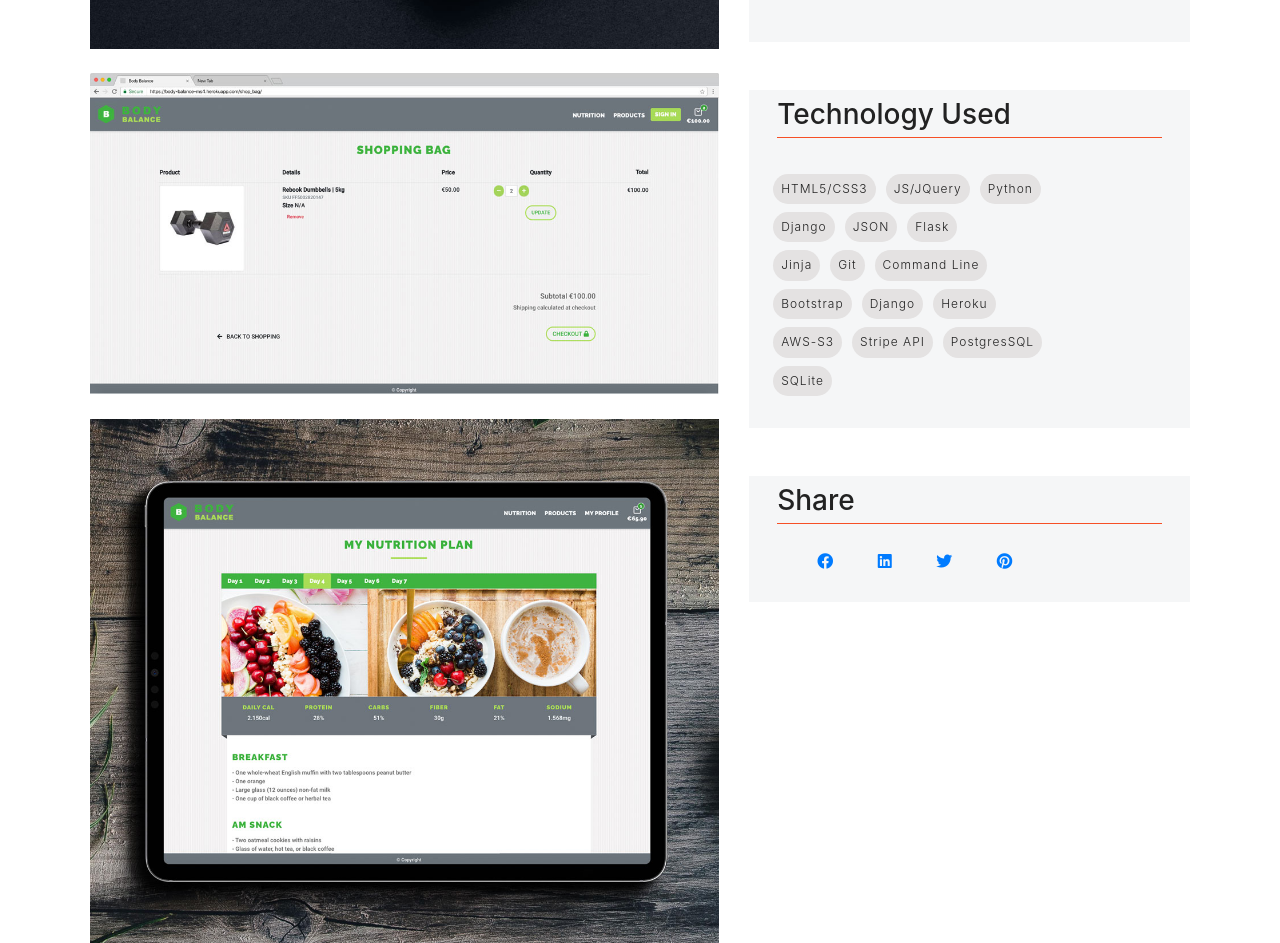
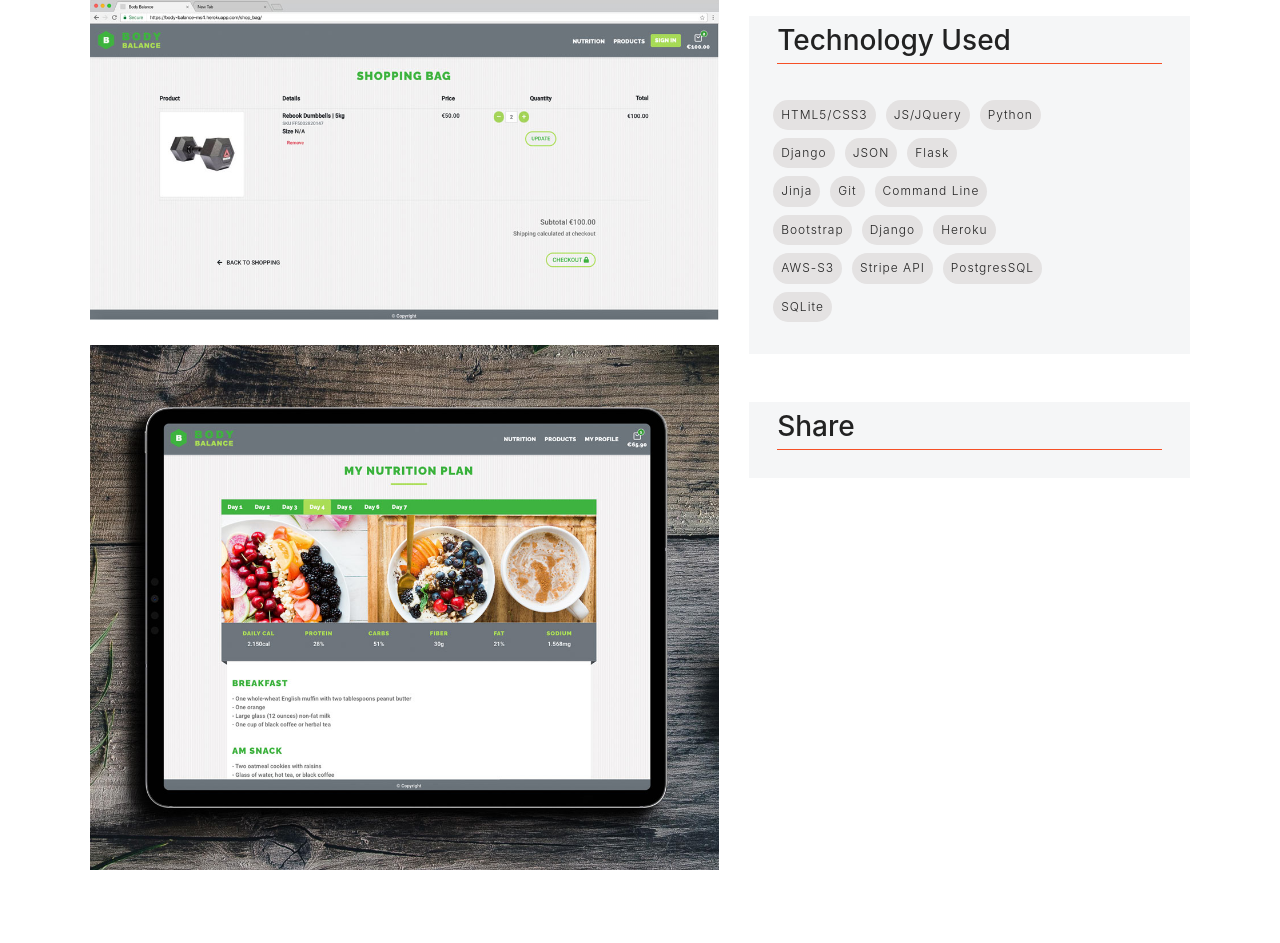
Before and after one commit to Camila-Ribeiro/MyPortfolio, a Flask app: page /projects/body-balance in a window 1280 px wide. Shown: the part 1593-2536 px from the top of the page. Run offline with Flask 2, Linux system fonts and the light colour scheme; some libraries are stand-ins or nearby versions.

Commit message:
Update share/social links on product-detail page, refactor base.html

```diff
--- a/templates/base.html
+++ b/templates/base.html
@@ -10,14 +10,15 @@
         <link rel="stylesheet" href="https://stackpath.bootstrapcdn.com/bootstrap/4.4.1/css/bootstrap.min.css" integrity="sha384-Vkoo8x4CGsO3+Hhxv8T/Q5PaXtkKtu6ug5TOeNV6gBiFeWPGFN9MuhOf23Q9Ifjh" crossorigin="anonymous"/>
         <link href="https://cdnjs.cloudflare.com/ajax/libs/font-awesome/5.13.0/css/all.min.css" rel="stylesheet"/>
         <link href="https://fonts.googleapis.com/css?family=Lora%7CMontserrat&display=swap" rel="stylesheet"/>
-        <link href="{{ url_for('static', filename='css/hover-min.css') }}" rel="stylesheet" media="all" />
         <link href="{{ url_for('static', filename='css/style.css') }}" type="text/css" rel="stylesheet"/>
-        <link href="https://cdnjs.cloudflare.com/ajax/libs/animate.css/4.1.1/animate.min.css" rel="stylesheet" />
+        <link href="https://cdnjs.cloudflare.com/ajax/libs/animate.css/4.1.1/animate.min.css" rel="stylesheet"/>
+        <!-- JS ShareThis -->
+        <script type="text/javascript" src="https://platform-api.sharethis.com/js/sharethis.js#property=6022c0d9f71937001207d33b&product=inline-share-buttons" async="async"></script>
         <title>{{ title }}</title>
     </head>
     <body>
         <header>
-            <nav class="navbar navbar-light navbar-expand-lg " id="navbar">
+            <nav class="navbar navbar-light navbar-expand-lg fixed-top" id="navbar">
                 <a class="{% if request.path == '/' %} smooth {% endif %} navbar-brand" href="{{ url_for('index') }}">Camila Ribeiro</a>
                 <button class="navbar-toggler navigation" data-toggle="collapse" data-target="#navbarNav" aria-controls="navbarNav" aria-expanded="false" aria-label="Toggle navigation">
                     <span class="navbar-toggler-icon"></span>
@@ -45,21 +46,6 @@
         {% block content %}
         {% endblock %}
 
-        <script>
-            window.onscroll = function() {myFunction()};
-
-            var navbar = document.getElementById("navbar");
-            var sticky = navbar.offsetTop;
-
-            function myFunction() {
-              if (window.pageYOffset >= sticky) {
-                navbar.classList.add("sticky")
-              } else {
-                navbar.classList.remove("sticky");
-              }
-            }
-            </script>
-
         <!-- Optional JavaScript -->
         <!-- jQuery first, then Popper.js, then Bootstrap JS -->
 
--- a/templates/project-detail.html
+++ b/templates/project-detail.html
@@ -99,20 +99,7 @@
                         <h3>Share</h3>
                         <div>
                             <div class="social-content">
-                                <ul class="">
-                                    <li class="">
-                                        <a rel="nofollow" data-shared="sharing-facebook-760" class="" href="http://www.emilyridge.ie/web-developer-portfolio-galway/start-mesh-wordpress-website/?share=facebook&amp;nb=1" target="_blank" title="Click to share on Facebook"><i aria-hidden="true" class="fab fa-facebook"></i><span></span></a>
-                                    </li>
-                                    <li class="share-linkedin">
-                                        <a rel="nofollow" data-shared="sharing-linkedin-760" class="" href="http://www.emilyridge.ie/web-developer-portfolio-galway/start-mesh-wordpress-website/?share=linkedin&amp;nb=1" target="_blank" title="Click to share on LinkedIn"><i aria-hidden="true" class="fab fa-linkedin"></i><span></span></a>
-                                    </li>
-                                    <li class="share-twitter">
-                                        <a rel="nofollow" data-shared="sharing-twitter-760" class="" href="http://www.emilyridge.ie/web-developer-portfolio-galway/start-mesh-wordpress-website/?share=twitter&amp;nb=1" target="_blank" title="Click to share on Twitter"><i aria-hidden="true" class="fab fa-twitter"></i><span></span></a>
-                                    </li>
-                                    <li class="share-pinterest">
-                                        <a rel="nofollow" data-shared="sharing-pinterest-760" class="" href="http://www.emilyridge.ie/web-developer-portfolio-galway/start-mesh-wordpress-website/?share=pinterest&amp;nb=1" target="_blank" title="Click to share on Pinterest"><i aria-hidden="true" class="fab fa-pinterest"></i><span></span></a>
-                                    </li>
-                                </ul>
+                                <div class="sharethis-inline-share-buttons"></div>
                             </div>
                         </div>
                     </div>
```
